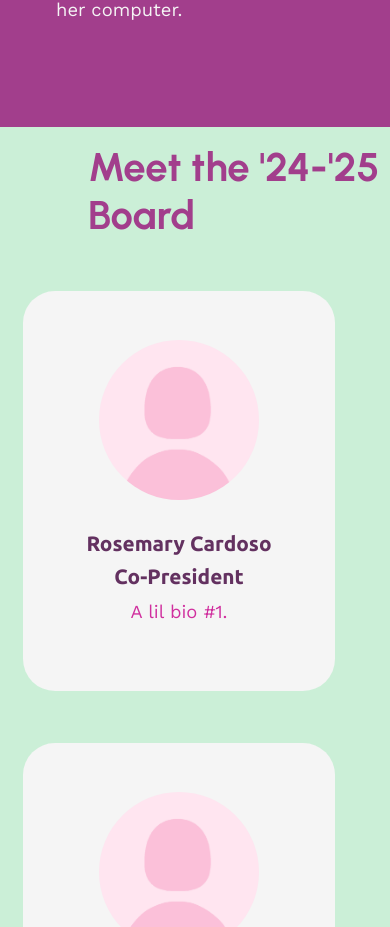
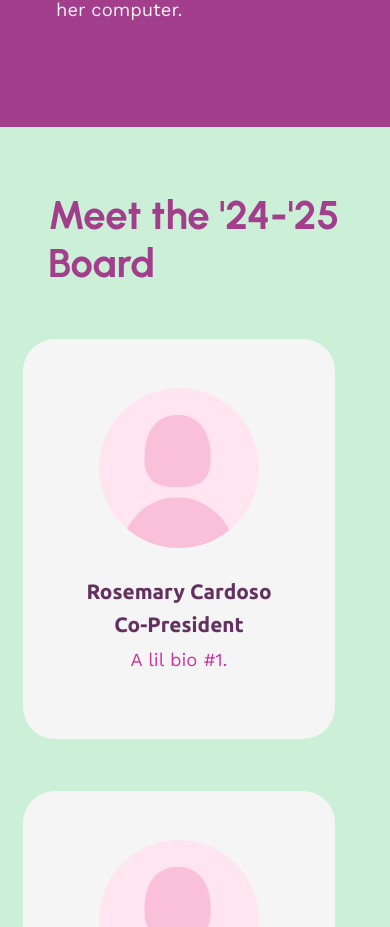
Before and after one commit to katepad/HarmonyHacksWebsite, a React (Vite) app: page /about in a window 390 px wide. Shown: the part 2997-3924 px from the top of the page. Built offline with nearby package versions, Linux system fonts and the light colour scheme.

Commit message:
Edited some formatting for about page

```diff
--- a/src/pages/About.tsx
+++ b/src/pages/About.tsx
@@ -59,7 +59,7 @@ const Founders = () => {
 const Board = () => {
   return (
     <section className="about-board-section">
-      <h2 className="page-h2 color-purple indent">Meet the '24-'25 Board</h2>
+      <h2 className="page-h2 color-purple">Meet the '24-'25 Board</h2>
 
       <div className="about-board-cards-container">
         {contactData.map((member: BoardMember) => (
--- a/src/styles/Contact.css
+++ b/src/styles/Contact.css
@@ -26,6 +26,11 @@
 .contact-testimonial-p {
     font-family: "Work Sans", sans-serif;
     font-size: 1.15rem;
+}
+
+.about-board-section .page-h2 {
+    margin-left: 5.5rem;
+    margin-top: 3rem;
 }
 
 /* ============================== END OF TEXT OVERWRITES ============================== */
@@ -319,6 +324,10 @@
 
     /* ==================== CONTACT FORM SECTION ==================== */
 
+    .about-board-section .page-h2 {
+        margin-left: 3rem;
+    }
+
     .contact-h3 {
         font-size: 1.15rem;
     }
```
